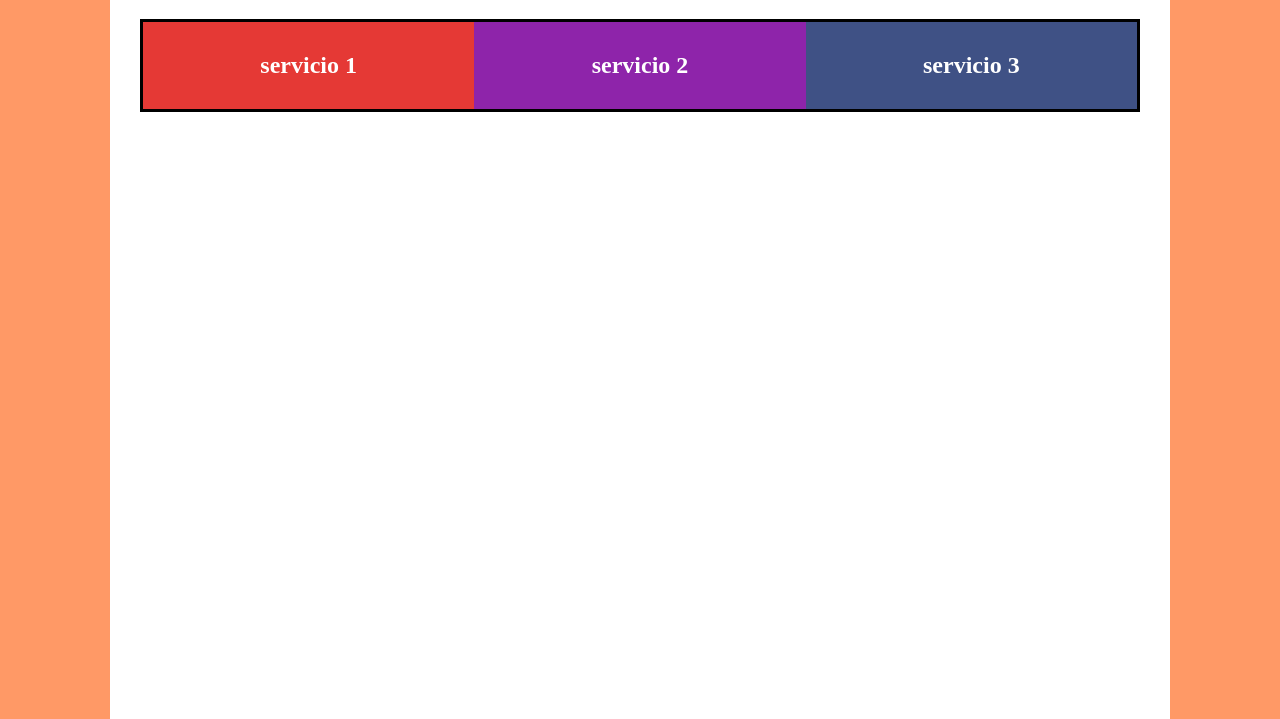
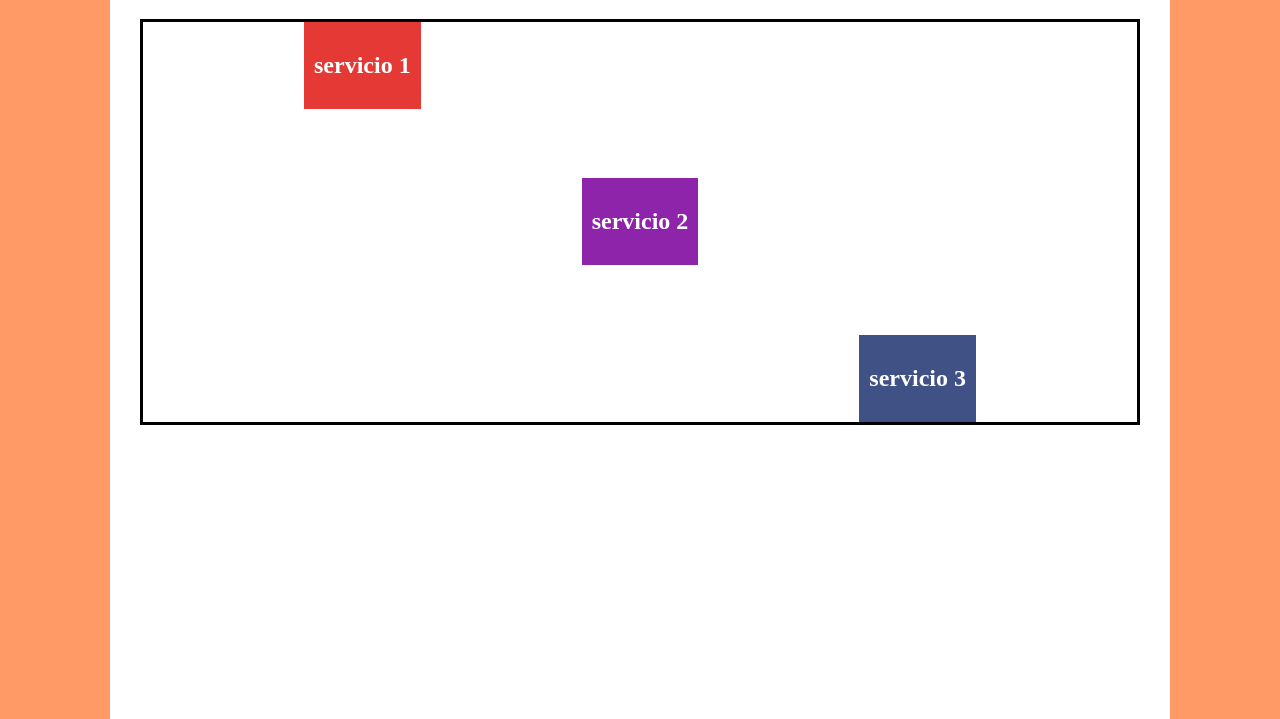
Before and after one commit to Fernando-Arg/CSS-Grid-Flexbox, a plain HTML site: page index.html in a window 1280 px wide. Shown: the part 81-800 px from the top of the page. Drawn offline with Linux system fonts and the light colour scheme.

Commit message:
justifi-content & align-items

```diff
--- a/stiles.css
+++ b/stiles.css
@@ -23,25 +23,38 @@ h2 {
 .contenedor-flex {
   display: flex;
   flex-direction: row;
+  height: 400px;
   border: solid 3px black;
 
   flex-wrap: wrap;
+  /* ----------------- */
+  /* ALINEAR ELEMENTOS */
+  /* ----------------- */
+  justify-content: space-evenly;
+
+  /* -----------------..... */
+  /* ALINEAR VERTICALMENTE */
+  /* -------------------- */
+  align-items: center;
 }
 .elemento-flex {
   padding: 10px;
-
-  flex-grow: 1;
+  /* flex: 1 0 auto; */
+  /*  flex-grow: 1; */
 }
 .elemento-flex:nth-child(1) {
   background-color: #e53935;
-  order: ;
+  /*   flex-basis: 50%; */
+  align-self: flex-start;
 }
 .elemento-flex:nth-child(2) {
   background-color: #8e24aa;
-  order: ;
-  flex-grow: ;
+  align-self: center;
+  /*  order: ;
+  flex-grow: ; */
 }
 .elemento-flex:nth-child(3) {
   background-color: #3f5185;
-  order: ;
+  align-self: flex-end;
+  /*  order: ; */
 }
```
